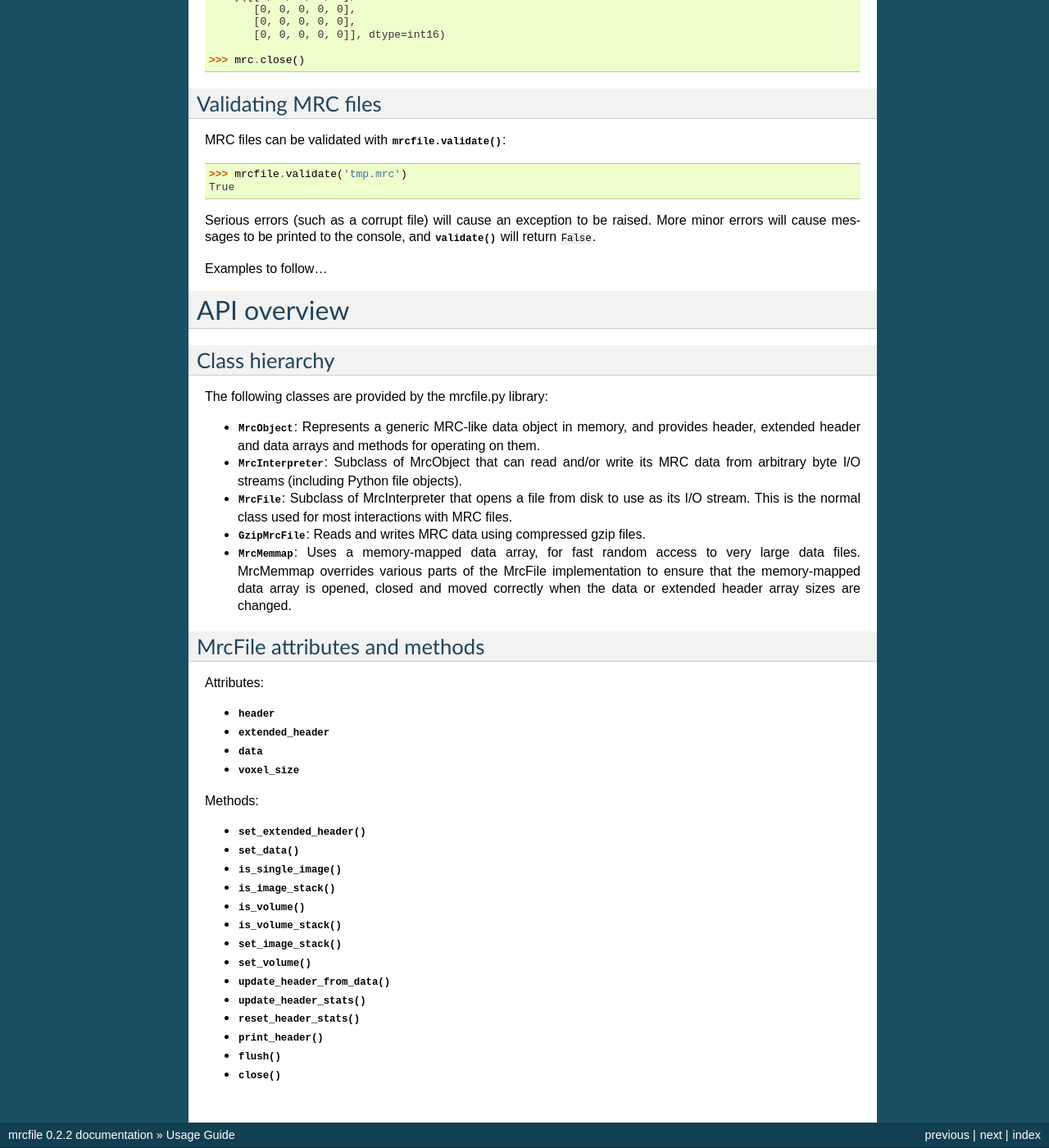
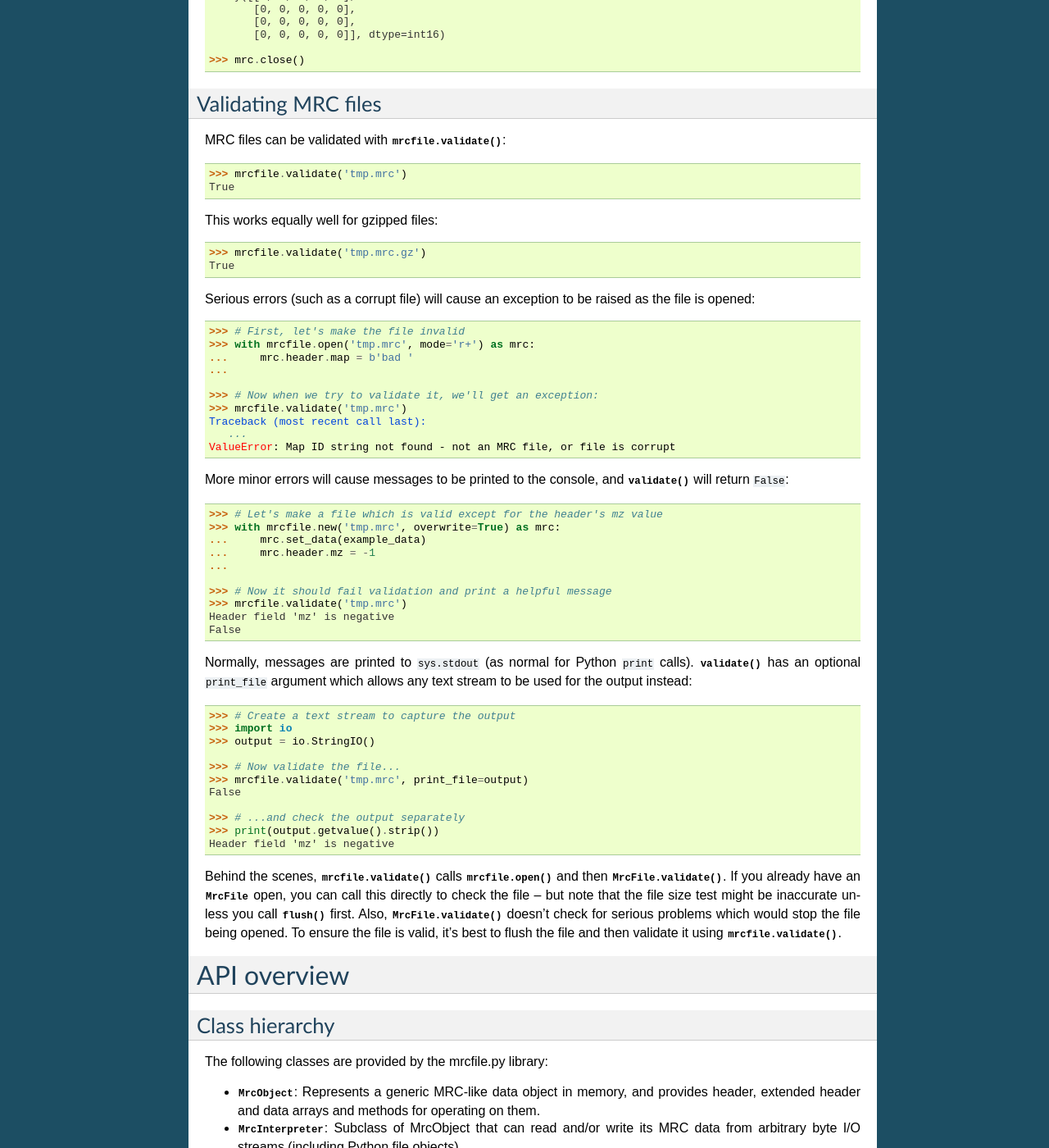
Before and after one commit to ccpem/mrcfile, a Sphinx documentation site: the page built from docs/usage_guide.rst, in a window 1280 px wide and 1400 px high, scrolled down 10586 px. Shown: the whole window at 82% size. Built offline with Sphinx 7.4.7, drawn with Linux system fonts in a browser that asks for light colours.

Commit message:
Add validation examples to usage guide

```diff
--- a/docs/usage_guide.rst
+++ b/docs/usage_guide.rst
@@ -771,11 +771,72 @@ MRC files can be validated with :func:`mrcfile.validate`:
    >>> mrcfile.validate('tmp.mrc')
    True
 
-Serious errors (such as a corrupt file) will cause an exception to be raised.
+This works equally well for gzipped files:
+
+.. doctest::
+
+   >>> mrcfile.validate('tmp.mrc.gz')
+   True
+
+Serious errors (such as a corrupt file) will cause an exception to be raised as
+the file is opened:
+
+.. doctest::
+
+   >>> # First, let's make the file invalid
+   >>> with mrcfile.open('tmp.mrc', mode='r+') as mrc:
+   ...     mrc.header.map = b'bad '
+   ...
+
+   >>> # Now when we try to validate it, we'll get an exception:
+   >>> mrcfile.validate('tmp.mrc')
+   Traceback (most recent call last):
+      ...
+   ValueError: Map ID string not found - not an MRC file, or file is corrupt
+
 More minor errors will cause messages to be printed to the console, and
-:func:`~mrcfile.validate` will return ``False``.
+:func:`~mrcfile.validate` will return ``False``:
 
-Examples to follow...
+.. doctest::
+
+   >>> # Let's make a file which is valid except for the header's mz value
+   >>> with mrcfile.new('tmp.mrc', overwrite=True) as mrc:
+   ...     mrc.set_data(example_data)
+   ...     mrc.header.mz = -1
+   ...
+
+   >>> # Now it should fail validation and print a helpful message
+   >>> mrcfile.validate('tmp.mrc')
+   Header field 'mz' is negative
+   False
+
+Normally, messages are printed to ``sys.stdout`` (as normal for Python ``print``
+calls). :func:`~mrcfile.validate` has an optional ``print_file`` argument which
+allows any text stream to be used for the output instead:
+
+.. doctest::
+
+   >>> # Create a text stream to capture the output
+   >>> import io
+   >>> output = io.StringIO()
+
+   >>> # Now validate the file...
+   >>> mrcfile.validate('tmp.mrc', print_file=output)
+   False
+
+   >>> # ...and check the output separately
+   >>> print(output.getvalue().strip())
+   Header field 'mz' is negative
+
+Behind the scenes, :func:`mrcfile.validate` calls :func:`mrcfile.open` and then
+:meth:`MrcFile.validate() <mrcfile.mrcfile.MrcFile.validate>`. If you already
+have an :class:`~mrcfile.mrcfile.MrcFile` open, you can call this directly to
+check the file -- but note that the file size test might be inaccurate unless
+you call :meth:`~mrcfile.mrcinterpreter.MrcInterpreter.flush` first. Also,
+:meth:`MrcFile.validate() <mrcfile.mrcfile.MrcFile.validate>` doesn't check for
+serious problems which would stop the file being opened. To ensure the file is
+valid, it's best to flush the file and then validate it using
+:func:`mrcfile.validate`.
 
 API overview
 ============
@@ -830,5 +891,6 @@ Methods:
 * :meth:`~mrcfile.mrcobject.MrcObject.update_header_stats`
 * :meth:`~mrcfile.mrcobject.MrcObject.reset_header_stats`
 * :meth:`~mrcfile.mrcobject.MrcObject.print_header`
+* :meth:`~mrcfile.mrcfile.MrcFile.validate`
 * :meth:`~mrcfile.mrcinterpreter.MrcInterpreter.flush`
 * :meth:`~mrcfile.mrcinterpreter.MrcInterpreter.close`
```
Also changed, not shown: 1 other file.
